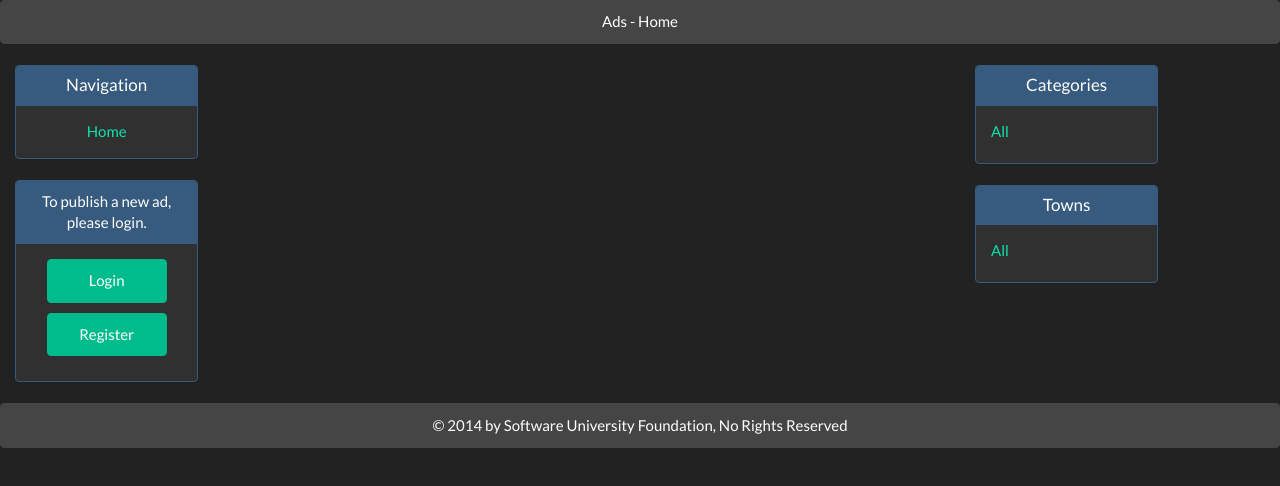
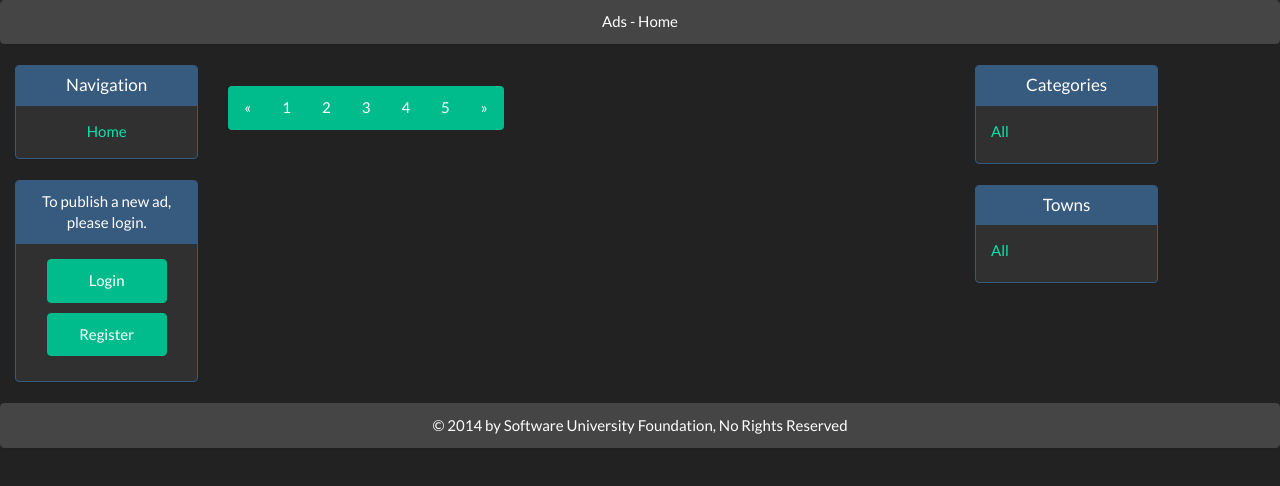
Before and after one commit to Razhagal/AngularJS-Project---Ads, a website: page Ads/app/index.html in a window 1280 px wide. Drawn offline with Linux system fonts and the light colour scheme; no server answers.

Commit message:
started work on pagination

```diff
--- a/Ads/app/templates/allAds.html
+++ b/Ads/app/templates/allAds.html
@@ -34,5 +34,13 @@
 	</li>
 </ul>
 <div>
-	<!--here comes the pagination -->
+	<ul class="pagination">
+		<li><a href="#">«</a></li>
+		<li><a href="#">1</a></li>
+		<li><a href="#">2</a></li>
+		<li><a href="#">3</a></li>
+		<li><a href="#">4</a></li>
+		<li><a href="#">5</a></li>
+		<li><a href="#">»</a></li>
+	</ul>
 </div>
```
